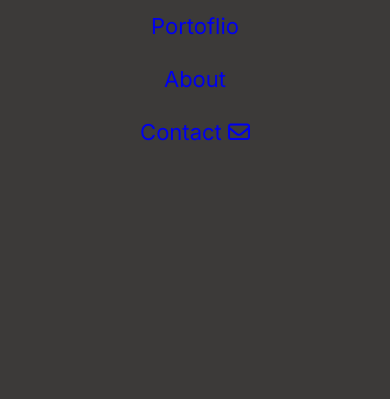
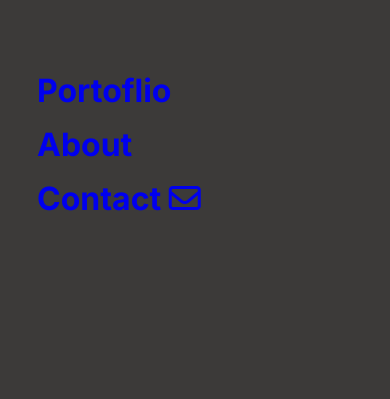
Before and after one commit to D4nielJ/cr-mobile-menu, a website: page index.html in a window 390 px wide. Shown: the top 399 px of the page. Drawn offline with Linux system fonts and the light colour scheme.

Commit message:
Initial styles mobile-nav

```diff
--- a/css/main.css
+++ b/css/main.css
@@ -39,10 +39,19 @@ header {
   left: 0;
   width: 100vw;
   height: 100vh;
+  padding: 4rem 2rem;
   display: flex;
   flex-direction: column;
+  background-color: #3c3a39;
+}
+
+#mobile-nav > ul > li {
   text-align: left;
-  background-color: #3c3a39;
+  font-size: 32px;
+  font-style: normal;
+  font-weight: 700;
+  line-height: 44px;
+  letter-spacing: 0;
 }
 
 #logo {
--- a/index.html
+++ b/index.html
@@ -27,12 +27,10 @@
       </nav>
       <nav id="mobile-nav">
         <ul>
-          <li><a class="nav-link" href="#projects">Portoflio</a></li>
-          <li><a class="nav-link" href="#about-me">About</a></li>
+          <li><a href="#projects">Portoflio</a></li>
+          <li><a href="#about-me">About</a></li>
           <li>
-            <a class="nav-link" href="#contact"
-              >Contact <i class="far fa-envelope"></i
-            ></a>
+            <a href="#contact">Contact <i class="far fa-envelope"></i></a>
           </li>
         </ul>
       </nav>
```
